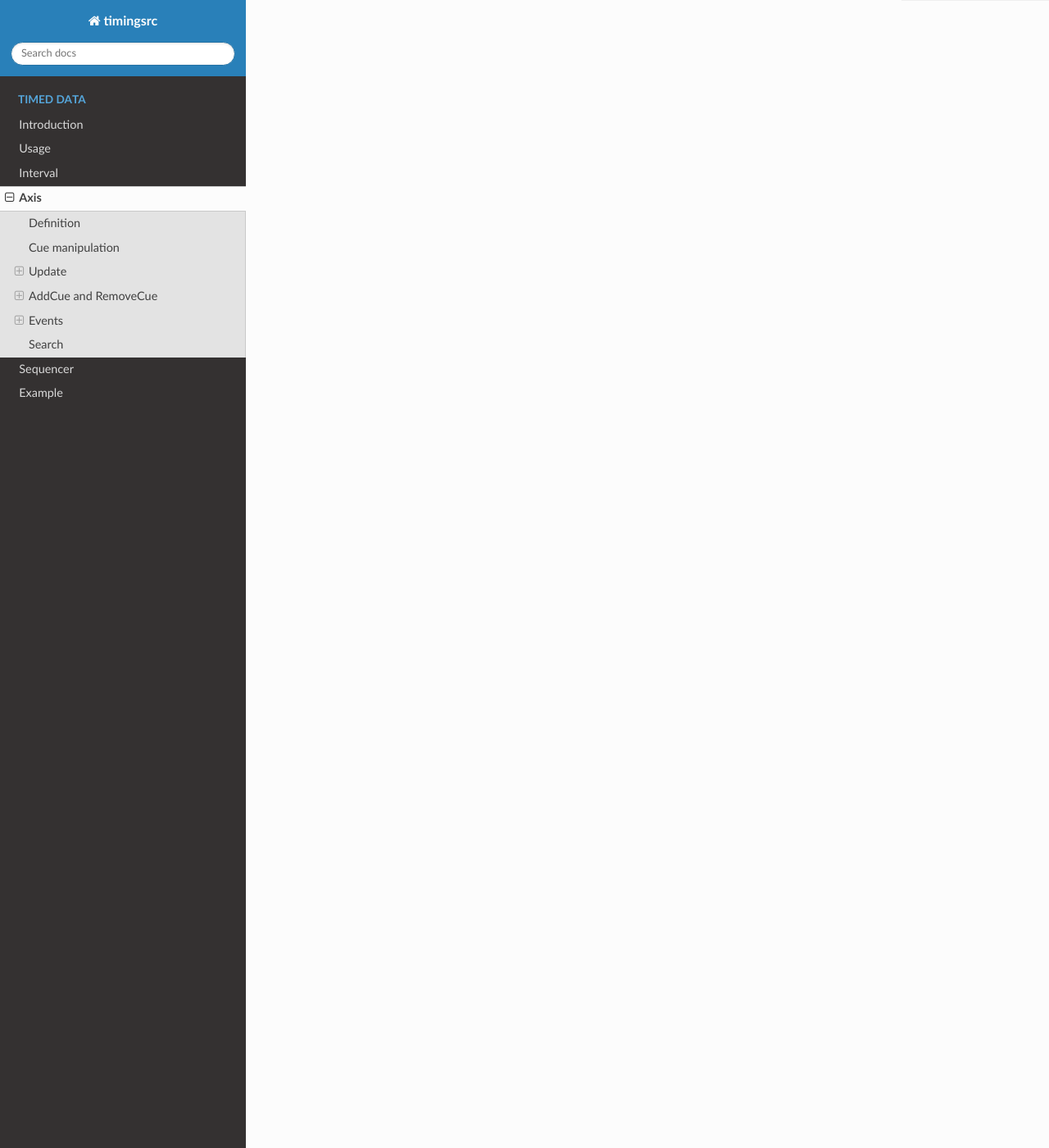
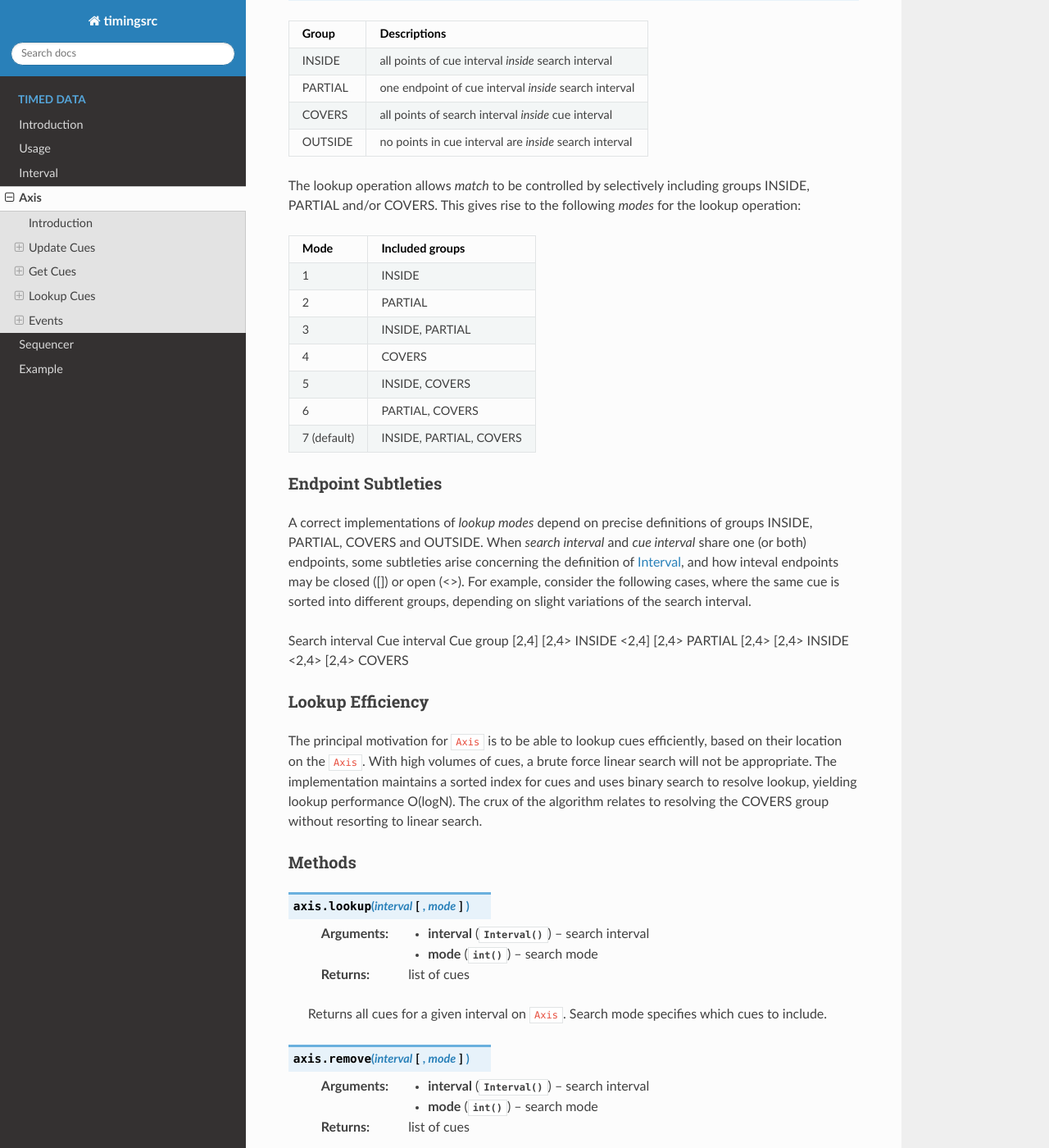
Before and after one commit to ingararntzen/timingdocs, a Sphinx documentation site: the page built from docs/source/timeddata/axis.rst, in a window 1280 px wide and 1400 px high, scrolled down 4682 px. Shown: the whole window at 82% size. Built offline with Sphinx 7.4.7 and the Read the Docs theme 2.0.0, drawn with Linux system fonts in a browser that asks for light colours; some of the changed text lies outside the part shown.

Commit message:
completed draft axis

```diff
--- a/docs/source/timeddata/axis.rst
+++ b/docs/source/timeddata/axis.rst
@@ -5,7 +5,9 @@
 ``Axis`` is a specific dataset used for precise and efficient
 *sequencing* of timed data, i.e. *cues*.
 
-Definition
+..  axis-intro:
+
+Introduction
 ------------------------------------------------------------------------
 
 ``Axis`` is a collection of *cues*. A *cue* is essentially a triplet: (key,
@@ -26,25 +28,39 @@
 ``Axis``, or valid within a continuous segment.
 
 
-Illustration
+..  note::
+
+    Illustration!
 
 
-Cue manipulation
+.. axis-update:
+
+Update Cues
 ------------------------------------------------------------------------
 
-Cues are supposed *immutable*, so manipulation of cues on the ``Axis``
-involves **adding**, **modifying** or **removing** cues.
+The ``Axis`` provides a single *update* operation allowing all types
+of cue manipulation; **adding**, **modifying** or **removing** cues.
 
+The update operation processes a single ``cueOp`` operations, or a
+list of such cue operations.
 
-.. note::
+Cue Immutability
+""""""""""""""""""""""""""""""""""""""""""""""""""""""""""""""""""""""""
 
-    *Immutability* of cues is **not** enforced by the implementation, so
-    the programmer must avoid direct modification of cues managed by the
-    ``Axis``, and instead use the designated methods. Modification of cue
-    ``Intervals`` especially may break the indexing of cues and lead to
-    unspecified behavior. Modification of cue data would imply that
-    appropriate *change events* would **not** be emitted from the ``Axis``.
+Cues are supposed to be *immutable*, so manipulation of cues on the
+``Axis`` involves **adding**, **replacing** or **removing** cues, as
+opposed to modifying cue objects directly.
 
+However, note that *immutability* of cues is **not** enforced by the
+implementation, so the  programmer is responsible for avoiding direct
+modification of cues managed by the ``Axis``, and instead use the
+designated methods. Modification of cue ``Intervals`` especially may
+break the indexing of cues and lead to unspecified behavior.
+Modification of cue data would imply that appropriate *change events*
+(see :ref:`axis-events`) would **not** be emitted from the ``Axis``.
+
+Batch Processing
+""""""""""""""""""""""""""""""""""""""""""""""""""""""""""""""""""""""""
 
 Cue manipulation is also **batch-oriented**, implying that multiple cue
 operations may be processed by the ``Axis``, as one atomic operation.
@@ -54,98 +70,93 @@
 would take about 0.2 seconds in a desktop environment.
 
 
-Update
-------------------------------------------------------------------------
+Cue Operations
+""""""""""""""""""""""""""""""""""""""""""""""""""""""""""""""""""""""""
+
+Cue operations are structured similarly to ``cues``.
+
+..  code-block:: javascript
+
+    let cueOp = {
+        key: "akey",
+        interval: new timingsrc.Interval(2.2, 4.31),
+        data: {...}
+    }
+
+The update operations is asynchronous, and the will not return a result.
+For the same reason, effects on the ``Axis`` will not be observable
+directly after this operation.
+
+If ``cueOp.key`` references a key which already exists in the
+``Axis``, the cue operation describes **modification** or
+**removal** of the pre-existing ``cue``. Otherwise, the ``cueOp``
+describes the **addition** of a new ``cue``. This way, a batch of
+cue operations may include a mix of **add**, **modify**
+and **remove** operations.
+
+
+Unlike, ``cue`` objects, ``cueOp`` objects need not always define
+propterties ``cueOp.interval`` and ``cueOp.data``. This gives rise
+to four types of cue operations:
+
+=====  =======================================  ====================
+Type   CueOp value                              Text
+=====  =======================================  ====================
+A      {key: "akey"}                            no interval, no data
+B      {key: "akey", interval: ...}             interval, no data
+C      {key: "akey", data: ...}                 no interval, data
+D      {key: "akey", interval: ..., data: ...}  interval, data
+=====  =======================================  ====================
+
+..  note::
+
+    Note that ``{key: "akey"}`` is *type A* whereas ``{key: "akey",
+    data:undefined}`` is type C. The type evaluation employed by the
+    ``Axis`` is based on ``cueOp.hasOwnProperty("data")`` rather than
+    ``cueOp.data === undefined``. This ensures that ``undefined``
+    may be used as a data value with ``cues``.
+    The type evaluation for interval is stricter, as *type B* and *type D*
+    require ``cue.interval`` to be instance of ``timingsrc.Interval``.
+
+The different types of cue operations are then interpreted
+according to the following table. For cue operations which modify only
+the interval (type B), the pre-existing value for ``cue.data`` will be
+preserved. Similarly, when modifying only the data (type C), the
+pre-existing ``cue.interval`` will be preserved.
+
+=====  ====================  ==============================
+Type   Key NOT pre-existing  Key pre-existing
+=====  ====================  ==============================
+A      NOOP                  REMOVE CUE
+B      NOOP                  MODIFY CUE.INTERVAL
+C      NOOP                  MODIFY CUE.DATA
+D      ADD CUE               MODIFY CUE.INTERVAL & CUE.DATA
+=====  ====================  ==============================
+
+..  note::
+
+    It is possible to include multiple cue operations regarding the
+    same key in a single batch. If so, all cue operations will be
+    applied in given order. However, as they are part of the same
+    batch, intermediate states will never be exposed. This effectively
+    means that multiple  ``cueOps`` are collapsed into one.
+    For instances, if a cue is first added and then removed,
+    the net effect is *no effect*.
+
+..  note::
+
+    Multiple invokations of ``update`` is fine, it will still result
+    in a single aggregate batch being applied to the ``Axis``.
+
+
+
+Methods
+""""""""""""""""""""""""""""""""""""""""""""""""""""""""""""""""""""""""
 
 ..  js:method:: axis.update (cueOpList)
 
     :param list cueOpList: single cue operation or list
 
-    The update operation processes a single ``cueOp`` operations, or a
-    list of such cue operations. Cue operations are structured similarly
-    to ``cues``.
-
-    ..  code-block:: javascript
-
-        let cueOp = {
-            key: "akey",
-            interval: new timingsrc.Interval(2.2, 4.31),
-            data: {...}
-        }
-
-    The update operations is asynchronous, and the will not return a result.
-    For the same reason, effects on the ``Axis`` will not be observable
-    directly after this operation.
-
-    If ``cueOp.key`` references a key which already exists in the
-    ``Axis``, the cue operation describes **modification** or
-    **removal** of the pre-existing ``cue``. Otherwise, the ``cueOp``
-    describes the **addition** of a new ``cue``. This way, a batch of
-    cue operations may include a mix of **add**, **modify**
-    and **remove** operations.
-
-
-    Unlike, ``cue`` objects, ``cueOp`` objects need not always define
-    propterties ``cueOp.interval`` and ``cueOp.data``. This gives rise
-    to four types of cue operations:
-
-    =====  =======================================  ====================
-    Type   CueOp value                              Text
-    =====  =======================================  ====================
-    A      {key: "akey"}                            no interval, no data
-    B      {key: "akey", interval: ...}             interval, no data
-    C      {key: "akey", data: ...}                 no interval, data
-    D      {key: "akey", interval: ..., data: ...}  interval, data
-    =====  =======================================  ====================
-
-    ..  note::
-
-        Note that ``{key: "akey"}`` is *type A* whereas ``{key: "akey",
-        data:undefined}`` is type C. The type evaluation employed by the
-        ``Axis`` is based on ``cueOp.hasOwnProperty("data")`` rather than
-        ``cueOp.data === undefined``. This ensures that ``undefined``
-        may be used as a data value with ``cues``.
-        The type evaluation for interval is stricter, as *type B* and *type D*
-        require ``cue.interval`` to be instance of ``timingsrc.Interval``.
-
-    The different types of cue operations are then interpreted
-    according to the following table. For cue operations which modify only
-    the interval (type B), the pre-existing value for ``cue.data`` will be
-    preserved. Similarly, when modifying only the data (type C), the
-    pre-existing ``cue.interval`` will be preserved.
-
-    =====  ====================  ==============================
-    Type   Key NOT pre-existing  Key pre-existing
-    =====  ====================  ==============================
-    A      NOOP                  REMOVE CUE
-    B      NOOP                  MODIFY CUE.INTERVAL
-    C      NOOP                  MODIFY CUE.DATA
-    D      ADD CUE               MODIFY CUE.INTERVAL & CUE.DATA
-    =====  ====================  ==============================
-
-    ..  note::
-
-        It is possible to include multiple cue operations regarding the
-        same key in a single batch. If so, all cue operations will be
-        applied in given order. However, as they are part of the same
-        batch, intermediate states will never be exposed. This effectively
-        means that multiple  ``cueOps`` are collapsed into one.
-        For instances, if a cue is first added and then removed,
-        the net effect is *no effect*.
-
-    ..  note::
-
-        Multiple invokations of ``update`` is fine, it will still result
-        in a single aggregate batch being applied to the ``Axis``.
-
-
-
-AddCue and RemoveCue
-------------------------------------------------------------------------
-
-The following methods are provided making common operations more
-practical. These methods are trivial wrappers around the ``update``
-method. They simply encapsulate cueOp creation and may be chained.
 
 ..  js:method:: axis.addCue (key, interval, data)
 
@@ -180,12 +191,175 @@
         };
 
 
+.. axis-get:
+
+Get Cues
+------------------------------------------------------------------------
+
+A selection of ``Map``-like methods are available for accessing the
+state of the ``Axis``.
+
+Methods
+""""""""""""""""""""""""""""""""""""""""""""""""""""""""""""""""""""""""
+..  js:method:: axis.has(key)
+
+    :param object key: cue key
+    :returns boolean: True if cue key exists, else false
+
+..  js:method:: axis.get(key)
+
+    :param object key: cue key
+    :returns cue: cue if key exists, else undefined
+
+..  js:method:: axis.keys()
+
+    :returns: list of all keys
+
+..  js:method:: axis.cues()
+
+    :returns: list of all cues
+
+..  js:method:: axis.clear()
+
+    Clears all cues of the ``Axis``. More effective than iterating
+    through cues and removing them.
+
+
+.. axis-lookup:
+
+Lookup Cues
+------------------------------------------------------------------------
+
+The basic function of the lookup operation is to take a *search
+interval* and return all cues where **cue.interval** *matches* **search
+interval**. There are, however, multiple ways to define a *match*
+between two intervals, and this is controlled by *lookup modes*.
+
+..  note::
+
+    Since ``Intervals`` may also be used to represent singular points
+    (see :ref:`interval`), the lookup operation readily supports lookup for
+    cues that cover a single point.
+
+
+Lookup Modes
+""""""""""""""""""""""""""""""""""""""""""""""""""""""""""""""""""""""""
+
+Given a *search interval* cue intervals fall into 4 distinct groups,
+as illustrated below.
+
+..  note::
+
+    Illustration!
+
+
+==============  ======================================================
+Group           Descriptions
+==============  ======================================================
+INSIDE          all points of cue interval *inside* search interval
+PARTIAL         one endpoint of cue interval *inside* search interval
+COVERS          all points of search interval *inside* cue interval
+OUTSIDE         no points in cue interval are *inside* search interval
+==============  ======================================================
+
+The lookup operation allows *match* to be controlled by selectively
+including groups INSIDE, PARTIAL and/or COVERS. This gives rise
+to the following *modes* for the lookup operation:
+
+=============  =======================
+Mode           Included groups
+=============  =======================
+1              INSIDE
+2              PARTIAL
+3              INSIDE, PARTIAL
+4              COVERS
+5              INSIDE, COVERS
+6              PARTIAL, COVERS
+7 (default)    INSIDE, PARTIAL, COVERS
+=============  =======================
+
+Endpoint Subtleties
+""""""""""""""""""""""""""""""""""""""""""""""""""""""""""""""""""""""""
+
+A correct implementations of *lookup modes* depend on precise
+definitions of groups INSIDE, PARTIAL, COVERS and OUTSIDE. When *search
+interval* and *cue interval* share one (or both) endpoints, some
+subtleties arise concerning the definition of :ref:`interval`, and how
+inteval endpoints may be closed ([]) or open (<>). For example,
+consider the following cases, where the same cue is sorted into
+different groups, depending on slight variations of the search interval.
+
+Search interval   Cue interval  Cue group
+[2,4]             [2,4>         INSIDE
+<2,4]             [2,4>         PARTIAL
+[2,4>             [2,4>         INSIDE
+<2,4>             [2,4>         COVERS
+
+
+Lookup Efficiency
+""""""""""""""""""""""""""""""""""""""""""""""""""""""""""""""""""""""""
+
+The principal motivation for ``Axis`` is to be able to lookup cues
+efficiently, based on their location on the ``Axis``. With high volumes
+of cues, a brute force linear search will not be appropriate. The
+implementation maintains a sorted index for cues and uses binary search
+to resolve lookup, yielding lookup performance O(logN). The crux of the
+algorithm relates to resolving the COVERS group without resorting to
+linear search.
+
+
+Methods
+""""""""""""""""""""""""""""""""""""""""""""""""""""""""""""""""""""""""
+
+..  js:method:: axis.lookup(interval[, mode])
+
+    :param Interval interval: search interval
+    :param int mode: search mode
+    :returns: list of cues
+
+    Returns all cues for a given interval on ``Axis``. Search mode
+    specifies which cues to include.
+
+
+..  js:method:: axis.remove(interval[, mode])
+
+    :param Interval interval: search interval
+    :param int mode: search mode
+    :returns: list of cues
+
+    Removes all cues for a given interval on ``Axis``. Search mode
+    specifies which cues to include. More effective than iterating
+    through cues and removing them.
+
+
+..  _axis-events:
+
 Events
 ------------------------------------------------------------------------
 
-The ``Axis`` offers a ``change`` event after every ``update`` batch has
+The ``Axis`` emits a ``change`` event after every ``update`` batch has
 been processed. This allows multiple observers to monitor state changes
-of the ``Axis`` dynamically.
+of the ``Axis`` dynamically. Event callbacks are invoked with a ``Map``
+object describing state changes for each affected cue, indexed by key.
+State changes include the **new** cue value and the **old** cue value.
+The ``Axis`` creates the batch map as follows:
+
+..  code-block:: javascript
+
+    let batchMap = new Map();
+
+    // new cue added
+    batchMap.set(key, {new:added_cue, old:undefined})
+
+    // existing cue modified
+    batchMap.set(key, {new:new_cue, old:old_cue})
+
+    // cue removed
+    batchMap.set(key, {new:undefined, old:removed_cue})
+
+
+Methods
+""""""""""""""""""""""""""""""""""""""""""""""""""""""""""""""""""""""""
 
 ..  js:method:: axis.on (type, callback[, ctx])
 
```
Also changed, not shown: other parts of docs/source/timeddata/axis.rst (+0 -29 lines).
